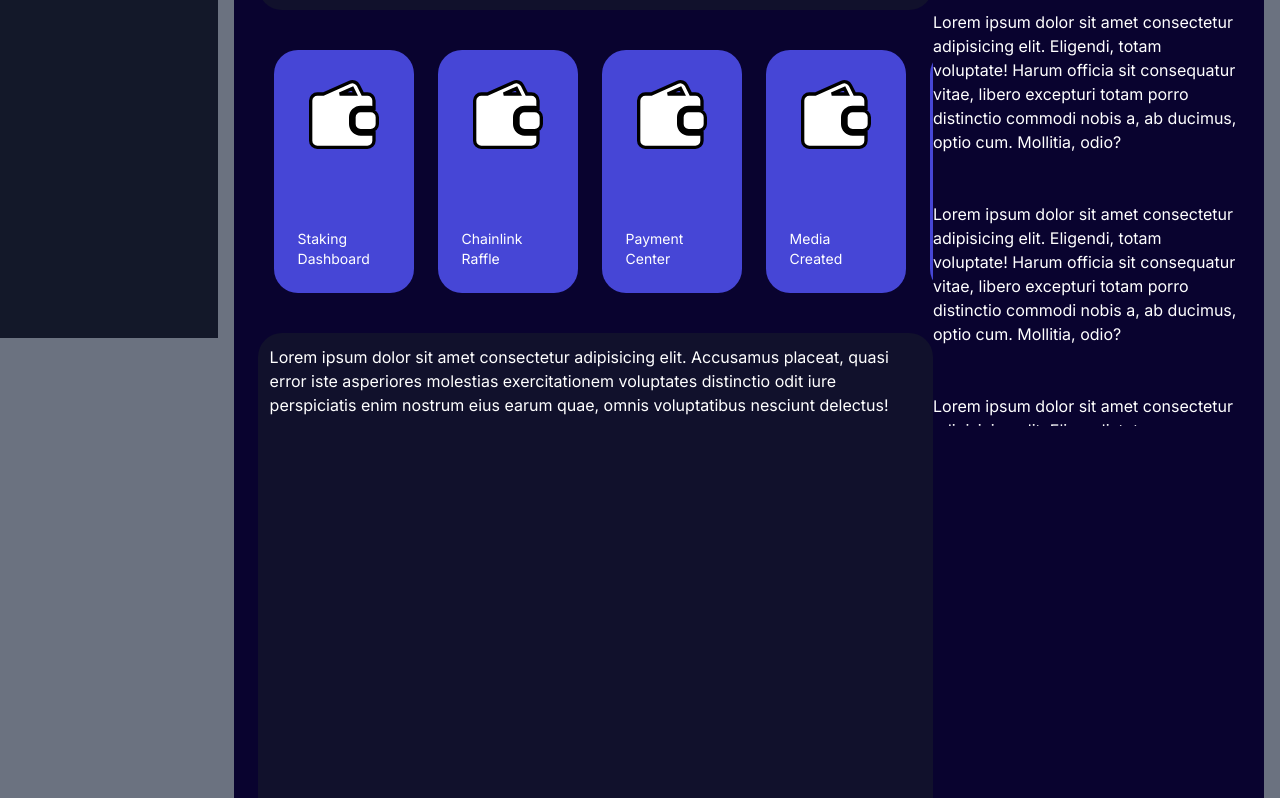
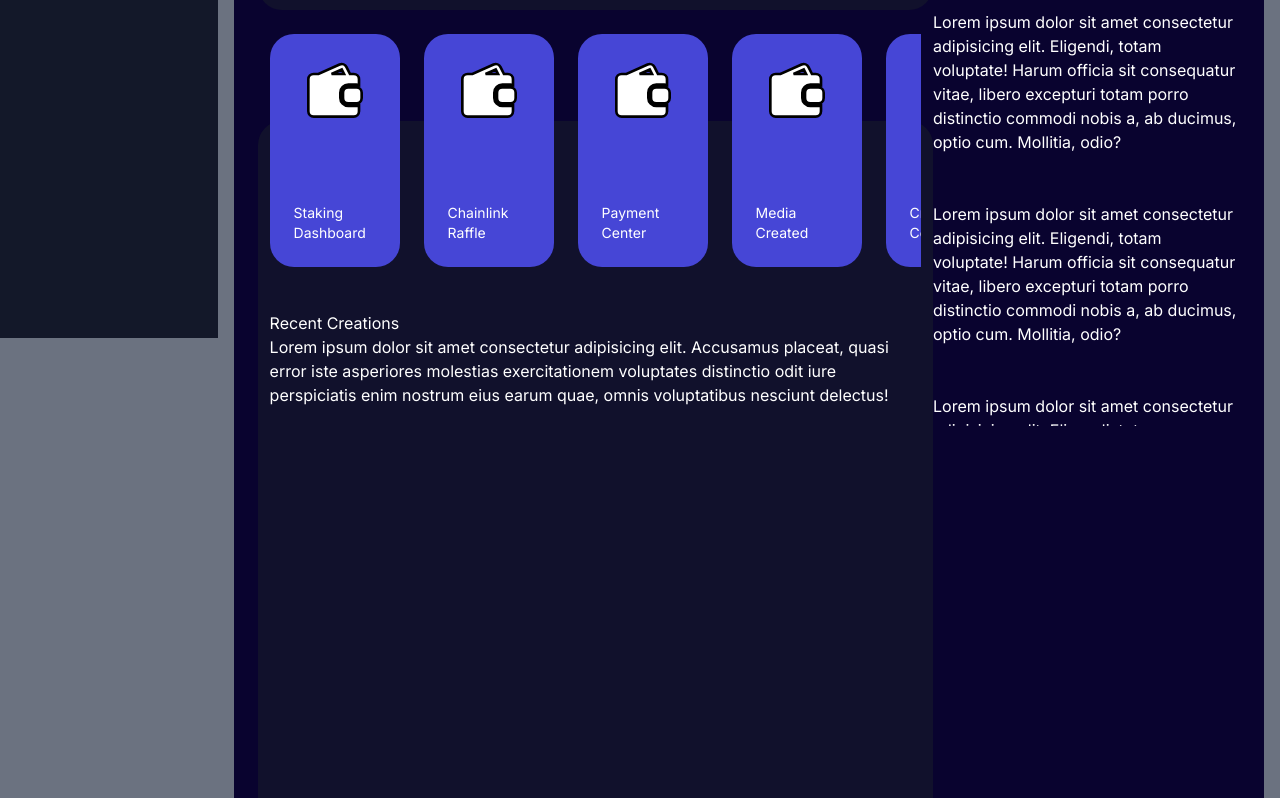
Before and after one commit to stanleynzegwu/birble-ai, a Next.js app: page / in a window 1280 px wide. Shown: the part 462-1260 px from the top of the page. Built offline with nearby package versions, Linux system fonts and the light colour scheme.

Commit message:
new commit

```diff
--- a/app/container/Maincontent.jsx
+++ b/app/container/Maincontent.jsx
@@ -1,7 +1,8 @@
 "use client";
 
+import MainFeatures from "@/src/components/MainFeatures";
 import { ScrollReel } from "@/src/components/ScrollReel";
-import { WALLET_DETAILS, mainfeatures, plans } from "@/src/constants";
+import { WALLET_DETAILS, plans } from "@/src/constants";
 import { useState } from "react";
 
 const MainContent = () => {
@@ -83,43 +84,24 @@ const MainContent = () => {
         </div>
       </div>
       {/* SECOND */}
-
-      <div className="w-full h-[140px] p-3 flex gap-4 rounded-3xl bg-[#11112C]">
-        {mainfeatures.map(({title,description,bgColor,imagePath},index) => (
-        <div className={`relative w-full rounded-3xl p-4`} key={index} style={{backgroundColor: bgColor}}>
-          <div className="w-full h-full flex flex-col justify-end">
-            <h3 className="font-semibold text-lg capitalize">{title}</h3>
-            <p className="text-[rgb(255,255,255,0.5)] text-[12px]">{description}</p>
-          </div>
-          <img src={imagePath} alt="solar" className="absolute top-[-22px] right-[-15px] w-[150px] h-auto"/>
-        </div>
-        ))}
-      </div>
+      <MainFeatures />
 
       {/* THIRD */}
+      <div className="relative w-full h-fit bg-transparent px-3">
         <ScrollReel />
 
-      <div className="rounded-3xl bg-[#11112C] w-full min-h-screen p-3">
+      </div>
+      <div className="mt-[-170px] rounded-3xl bg-[#11112C] w-full h-fit px-3 pt-[190px] z-10 ">
+        <p>Recent Creations</p>
           <p className="h-screen">
             Lorem ipsum dolor sit amet consectetur adipisicing elit. Accusamus placeat, quasi error iste
             asperiores molestias exercitationem voluptates distinctio odit iure perspiciatis enim
             nostrum eius earum quae, omnis voluptatibus nesciunt delectus!
           </p>
+
         </div>
     </div>
   );
 };
 
 export default MainContent;
-
-// {/* SECOND */}
-// <div className="w-full flex gap-2 ">
-//   <div className="w-full rounded-xl p-2 bg-blue-100">
-//     <h3>Business center</h3>
-//     <p>Create Business Plans, White Paper and more</p>
-//   </div>
-//   <div className="w-full rounded-xl p-2 bg-red-200">
-//     <h3>Web3</h3>
-//     <p>Create Smart Contracts and NTFs</p>
-//   </div>
-// </div>
--- /dev/null
+++ b/src/components/MainFeatures.jsx
@@ -0,0 +1,19 @@
+import { mainfeatures } from "../constants";
+
+const MainFeatures = () => {
+  return (
+    <div className="w-full h-[140px] p-3 flex gap-4 rounded-3xl bg-[#11112C]">
+        {mainfeatures.map(({title,description,bgColor,imagePath},index) => (
+            <div className={`relative w-full rounded-3xl p-4`} key={index} style={{backgroundColor: bgColor}}>
+              <div className="w-full h-full flex flex-col justify-end">
+                <h3 className="font-semibold text-lg capitalize">{title}</h3>
+                <p className="text-[rgb(255,255,255,0.5)] text-[12px]">{description}</p>
+              </div>
+              <img src={imagePath} alt="solar" className="absolute top-[-22px] right-[-15px] w-[150px] h-auto"/>
+            </div>
+        ))}
+    </div>
+  );
+};
+
+export default MainFeatures;
--- a/src/components/ScrollReel.jsx
+++ b/src/components/ScrollReel.jsx
@@ -4,53 +4,10 @@ import Image from "next/image"
 import { ScrollArea, ScrollBar } from "@/components/ui/scroll-area"
 import { HORIZONTALSCROLL_CONTENT } from "../constants"
 
-export const works = [
-  {
-    artist: "Ornella Binni",
-    art: "/Artwork.jpg",
-  },
-  {
-    artist: "Ornella Binni",
-    art: "/lazer.png",
-  },
-  {
-    artist: "Ornella Binni",
-    art: "/Artwork.jpg",
-  },
-  {
-    artist: "Ornella Binni",
-    art: "/Artwork.jpg",
-  },
-  {
-    artist: "Ornella Binni",
-    art: "/Artwork.jpg",
-  },
-  {
-    artist: "Ornella Binni",
-    art: "/Artwork.jpg",
-  },
-//   {
-//     artist: "Tom Byrom",
-//     art: "https://images.unsplash.com/photo-1548516173-3cabfa4607e9?auto=format&fit=crop&w=300&q=80",
-//   },
-//   {
-//     artist: "Vladimir Malyavko",
-//     art: "https://images.unsplash.com/photo-1494337480532-3725c85fd2ab?auto=format&fit=crop&w=300&q=80",
-//   },
-//   {
-//     artist: "Vladimir Malyavko",
-//     art: "https://images.unsplash.com/photo-1494337480532-3725c85fd2ab?auto=format&fit=crop&w=300&q=80",
-//   },
-//   {
-//     artist: "Vladimir Malyavko",
-//     art: "https://images.unsplash.com/photo-1494337480532-3725c85fd2ab?auto=format&fit=crop&w=300&q=80",
-//   },
-]
-
 export function ScrollReel() {
   return (
-    <ScrollArea className="w-[100%] border-none whitespace-nowrap rounded-md border">
-      <div className="flex w-max space-x-6 p-4">
+    <ScrollArea className="absolute top-0 left-0 w-[100%] border-none whitespace-nowrap rounded-md z-20">
+      <div className="flex w-max space-x-6">
         {HORIZONTALSCROLL_CONTENT.map(({icon,name},index) => (
         //   <figure key={artwork.artist} className="shrink-0 w-[140px] h-[250px] rounded-xl">
         //     <div className="overflow-hidden rounded-xl">
@@ -69,8 +26,8 @@ export function ScrollReel() {
         //       </span>
         //     </figcaption>
         //   </figure>
-        <div key={index} className="p-6 shrink-0 w-[140px] h-[243px] rounded-3xl bg-[#4646D6] flex flex-col justify-between items-center">
-            <img src={icon} alt="icon" className="w-20 h-auto"/>
+        <div key={index} className="p-6 shrink-0 w-[130px] h-[233px] rounded-3xl bg-[#4646D6] flex flex-col justify-between items-center">
+            <img src={icon} alt="icon" className="w-16 h-auto"/>
             <span className="text-sm capitalize text-wrap">{name}</span>
         </div>
         ))}
```
Lines whose indentation alone changed are shown as unchanged.
